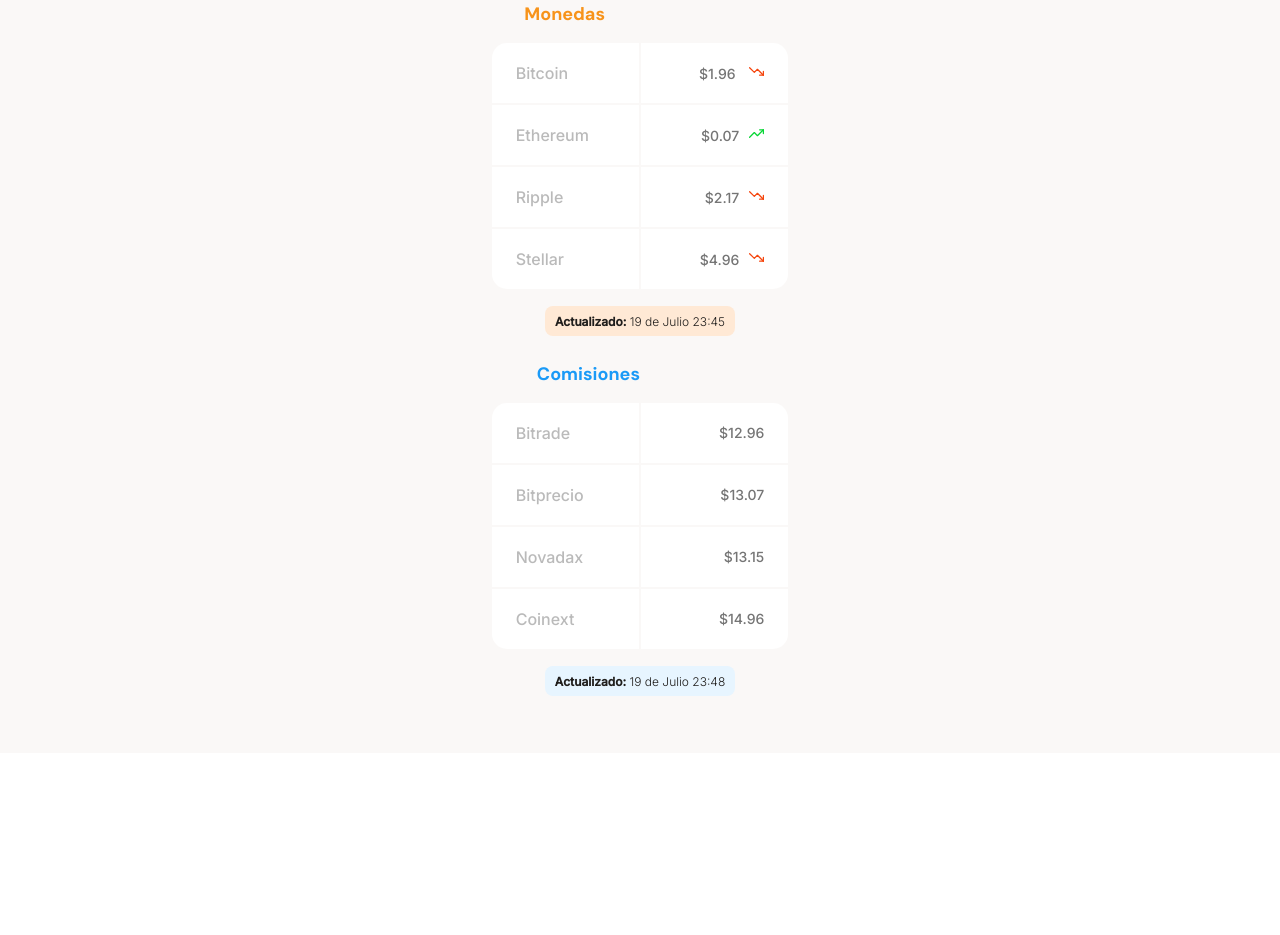
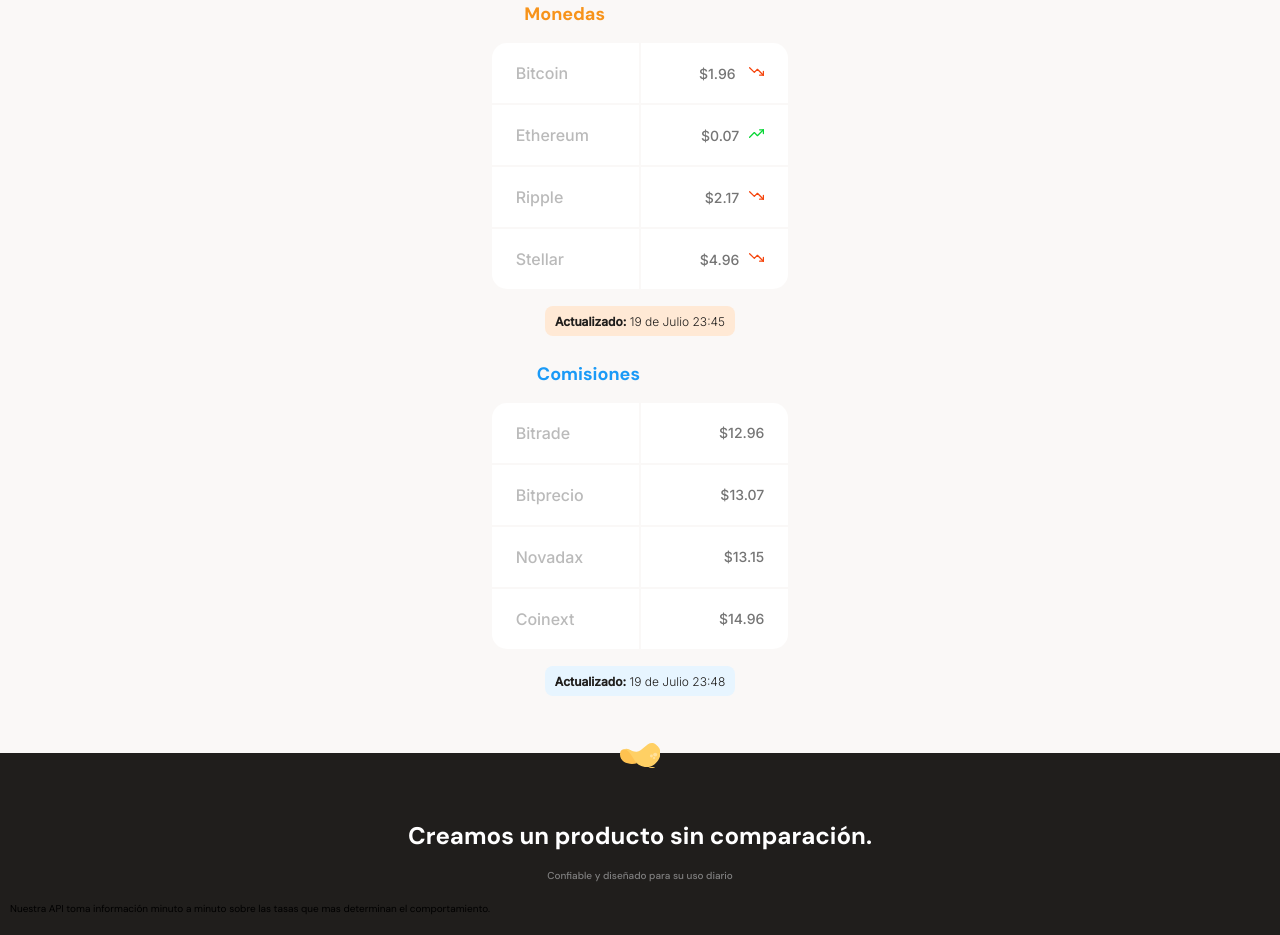
Before and after one commit to galarzadev/BataBit, a plain HTML site: page index.html in a window 1280 px wide. Shown: the part 763-1698 px from the top of the page. Before the commit the page ends 1516 px from the top, so only its background shows below. Drawn offline with Linux system fonts and the light colour scheme.

Commit message:
product-detail--title css

```diff
--- a/index.html
+++ b/index.html
@@ -84,7 +84,20 @@
         </div>
       </section>
     </section>
-    <section></section>
+    <section class="main-product-detail">
+      <span class="product-detail--batata-logo"></span>
+      <div class="product-detail--title">
+        <h2>Creamos un producto sin comparación.</h2>
+        <p>Confiable y diseñado para su uso diario</p>
+      </div>
+      <section class="product-card--container">
+        <article class="product-detail--card">
+          <span class="clock"></span>
+          <p class="product--card-title"></p>
+          <p class="product--card-body">Nuestra API toma información minuto a minuto sobre las tasas que mas determinan el comportamiento.</p>
+        </article>
+      </section>
+    </section>
     <section></section>
     <section></section>
   </main>
--- a/style.css
+++ b/style.css
@@ -324,3 +324,43 @@
     color: var(--warm-black);
     font-weight: 300;
 }
+
+.main-product-detail {
+    position: relative;
+    width: 100%;
+    min-width: 320px;
+    height: auto;
+    padding: 20px 10px;
+    background-color: var(--warm-black);
+}
+.product-detail--batata-logo {
+    position: absolute; /*no tiene espacio en el layout, busca al primer padre directo con psition relative*/
+    width: 40px;
+    height: 25px;
+    top: -10px;
+    left: calc(50% - 20px);
+    background-image: url("./assets/icons/batata.svg");
+}
+
+.product-detail--title {
+    width: 90%;
+    min-width: 288px;
+    height: auto;
+    margin: 0 auto;
+    margin-top: 50px;
+    text-align: center;
+}
+.product-detail--title h2 {
+    margin-bottom: 20px;
+    font-size: 2.4rem;
+    font-weight: bold;
+    line-height: 2.6rem;
+    color: var(--just-white);
+}
+.product-detail--title p {
+    margin-bottom: 20px;
+    font-size: 1.4 rem;
+    font-weight: 500;
+    line-height: 1.8 rem;
+    color: #808080;
+}
```
Also changed, not shown: assets/icons/batata.svg (renamed from assets/icons/Group16.svg).
